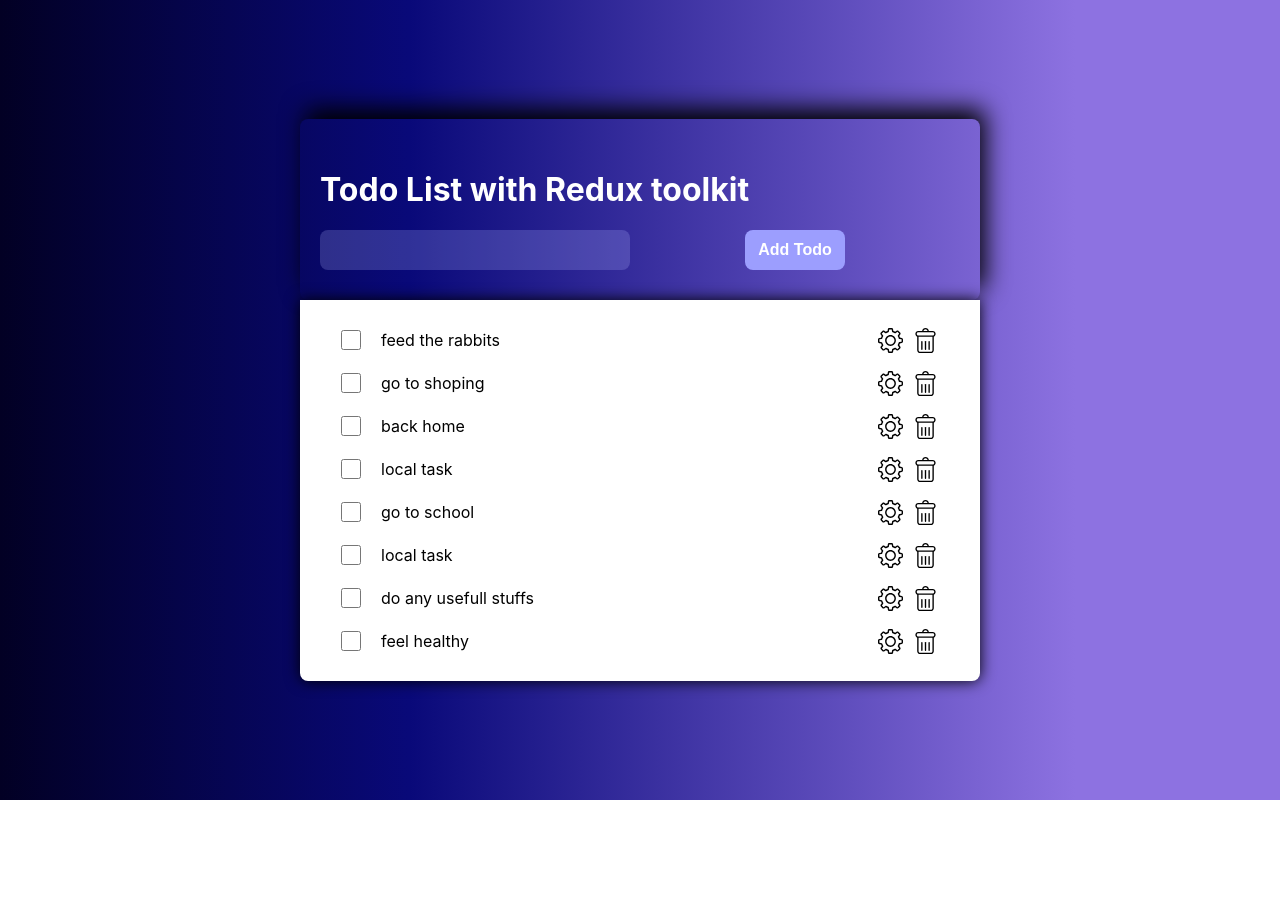
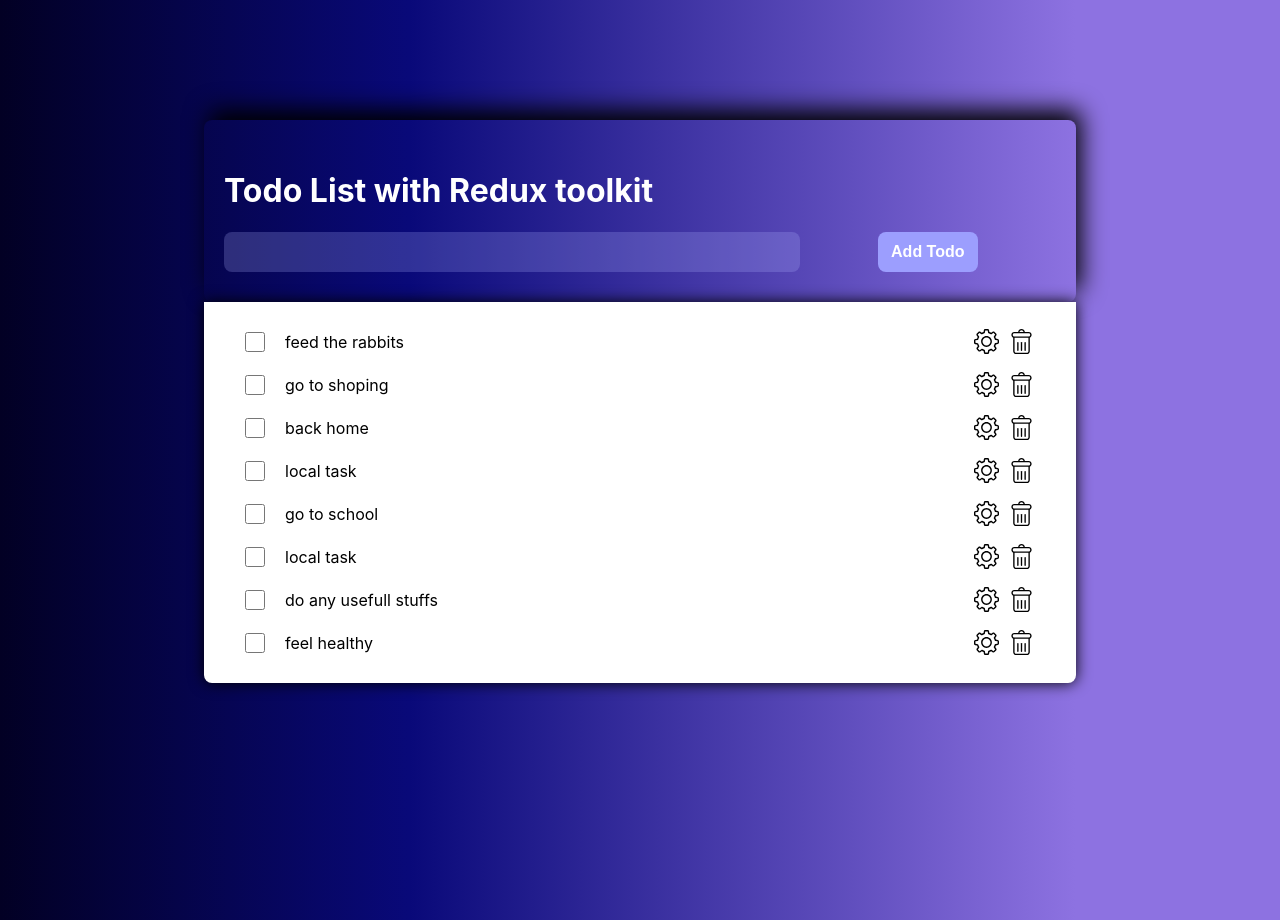
Before and after one commit to hakob-yan/todo-redux-toolkit, a React (Create React App) app: page / in a window 1280 px wide. Before the commit the page ends 800 px from the top, so only its background shows below. Built offline with nearby package versions, Linux system fonts and the light colour scheme; the HTML template or start-up script is replaced by a standard one.

Commit message:
fixed CSS

```diff
--- a/src/App.module.scss
+++ b/src/App.module.scss
@@ -1,11 +1,12 @@
 .App {
-    width: 100%;
+    min-width: 300px;
+    max-width: 900px;
+    width: 65%;
     display: flex;
     flex-direction: column;
     justify-content: center;
     align-items: center;
-    height: 100vh;
-    background: rgb(2, 0, 36);
-    background: linear-gradient(90deg, rgba(2, 0, 36, 1) 0%, rgba(9, 9, 121, 1) 32%, rgba(141, 114, 225, 1) 84%);
+    margin: 0 auto;
+    margin-top: 15vh;
 
 }
--- a/src/components/AddTodo/index.module.scss
+++ b/src/components/AddTodo/index.module.scss
@@ -1,10 +1,9 @@
 .AddTodo {
-    min-width: 300px;
-    width: 50%;
     border-radius: 8px;
     box-shadow: 5px -10px 25px black;
     color: white;
     padding: 30px 20px;
+    width: 100%;
 
 
     .form {
@@ -12,7 +11,7 @@
         justify-content: space-between;
 
         .text {
-            width: 300px;
+            width: calc(80% - 100px);
             height: 30px;
             font-size: 24px;
             border-radius: 8px;
--- a/src/components/TodoList/index.module.scss
+++ b/src/components/TodoList/index.module.scss
@@ -1,11 +1,8 @@
 .AddTodo {
-    min-width: 300px;
-    width: 50%;
+    width: 100%;
     border-radius: 8px;
     border-top-left-radius: 0px;
     border-top-right-radius: 0px;
-
-
     box-shadow: 0 0 15px black;
     background-color: white;
     padding: 10px 20px;
--- a/src/index.scss
+++ b/src/index.scss
@@ -5,6 +5,10 @@ body {
     sans-serif;
   -webkit-font-smoothing: antialiased;
   -moz-osx-font-smoothing: grayscale;
+  width: 100%;
+  height: 100vh;
+  background: rgb(2, 0, 36);
+  background: linear-gradient(90deg, rgba(2, 0, 36, 1) 0%, rgba(9, 9, 121, 1) 32%, rgba(141, 114, 225, 1) 84%);
 }
 
 code {
```
